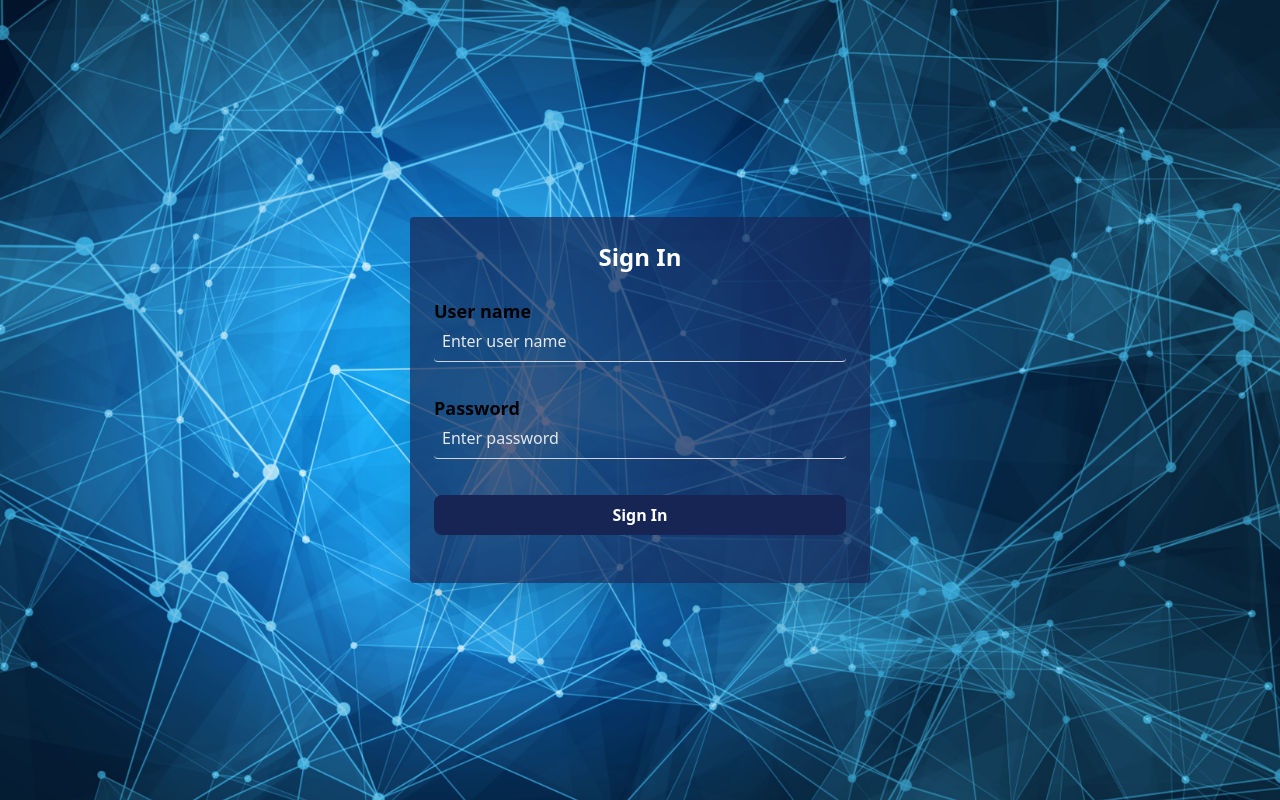
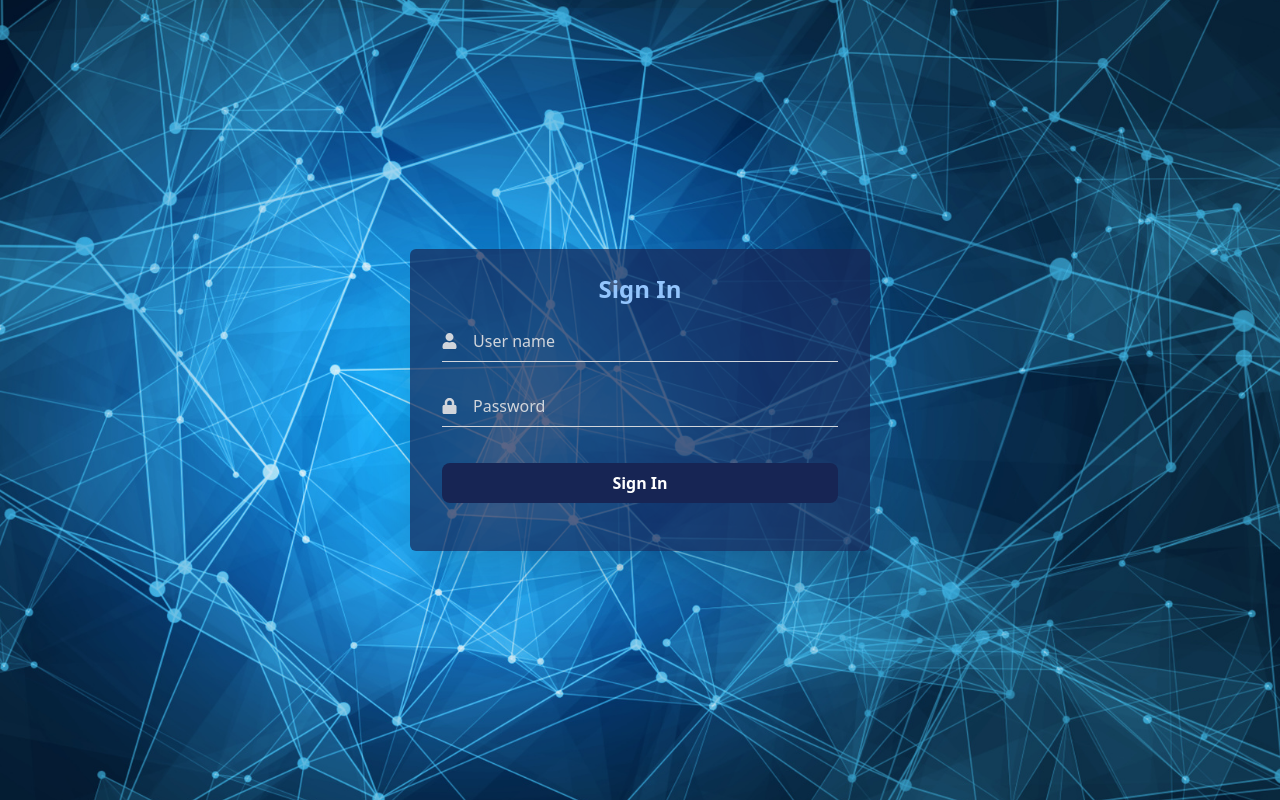
Before and after one commit to MUTHUAKALYA/login-page, a React (Vite) app: page / in a window 1280 px wide. Built offline with nearby package versions, Linux system fonts and the light colour scheme.

Commit message:
react icons and ui modification

```diff
--- a/package.json
+++ b/package.json
@@ -12,7 +12,8 @@
   "dependencies": {
     "react": "^18.3.1",
     "react-dom": "^18.3.1",
-    "react-hook-form": "^7.52.1"
+    "react-hook-form": "^7.52.1",
+    "react-icons": "^5.2.1"
   },
   "devDependencies": {
     "@types/react": "^18.3.3",
--- a/src/components/FormInput.jsx
+++ b/src/components/FormInput.jsx
@@ -1,26 +1,17 @@
 import PropTypes from "prop-types";
 
-const FormInput = ({ type, name, label, placeholder, register, error }) => {
+const FormInput = ({ type, name, placeholder, register }) => {
   return (
     <>
-      <div className="space-y-1 ">
-        <label htmlFor={name} className="text-lg font-bold">
-          {label}
-        </label>
       <input
         id={name}
         name={name}
         type={type}
         placeholder={placeholder}
-          className={`px-2 pb-2 rounded  bg-transparent text-gray-100  placeholder-gray-200 block w-full outline-none ${
-            error
-              ? "border-b border-red-600 placeholder-gray-400"
-              : "border-b border-gray-300"
-          }`}
+        autoComplete="off"
+        className={`px-2 pb-0 rounded  bg-transparent text-gray-100  placeholder-gray-300 block w-full outline-none relative`}
         {...register}
       />
-        {/* <hr className="border border-red-950" /> */}
-      </div>
     </>
   );
 };
@@ -28,9 +19,7 @@ const FormInput = ({ type, name, label, placeholder, register, error }) => {
 FormInput.propTypes = {
   type: PropTypes.string,
   name: PropTypes.string,
-  label: PropTypes.string,
   placeholder: PropTypes.string,
-  error: PropTypes.string,
   handleOnChange: PropTypes.func,
 };
 
--- a/src/pages/LoginPage.jsx
+++ b/src/pages/LoginPage.jsx
@@ -2,6 +2,9 @@ import React from "react";
 import { useForm } from "react-hook-form";
 import FormButton from "../components/FormButton";
 import FormInput from "../components/FormInput";
+
+import { FaUser } from "react-icons/fa";
+import { FaLock } from "react-icons/fa";
 
 const LoginPage = () => {
   const {
@@ -17,17 +20,25 @@ const LoginPage = () => {
 
   return (
     <div className="bg-custom-image  bg-center bg-no-repeat bg-cover h-screen flex justify-center items-center">
-      <div className="bg-blue-950 p-6 rounded w-[460px] mx-auto bg-opacity-70  shadow-2xl">
-        <p className="text-white font-extrabold text-2xl text-center">
+      <div className="bg-blue-950 px-8 py-6 rounded-md w-[460px] mx-auto bg-opacity-70  shadow-2xl">
+        <p className="text-blue-300 font-extrabold text-2xl text-center">
           Sign In
         </p>
         <form className=" my-6 space-y-8" onSubmit={handleSubmit(sendInfo)}>
           {/* username field*/}
+
+          <div
+            className={`flex justify-center items-center pb-2 gap-x-2  ${
+              errors.userName
+                ? "border-b border-red-600"
+                : "border-b border-gray-300"
+            }`}
+          >
+            <FaUser className="text-gray-300" />
             <FormInput
               type="text"
-            label={"User name"}
               name="userName"
-            placeholder={"Enter user name"}
+              placeholder={"User name"}
               register={register("userName", {
                 required: "This Field is required",
                 minLength: {
@@ -41,15 +52,24 @@ const LoginPage = () => {
               })}
               error={errors.userName}
             />
+          </div>
           {errors.userName && (
             <small className="text-red-500">{errors.userName.message}</small>
           )}
+
           {/* password field */}
+          <div
+            className={`flex justify-center items-center pb-2 gap-x-2 ${
+              errors.password
+                ? "  border-b  border-red-600"
+                : "  border-b  border-gray-300"
+            }`}
+          >
+            <FaLock className="text-gray-300" />
             <FormInput
-            type="text"
-            label={"Password"}
+              type="password"
               name="password"
-            placeholder={"Enter password"}
+              placeholder={"Password"}
               register={register("password", {
                 required: "This Field is required",
                 minLength: {
@@ -63,9 +83,11 @@ const LoginPage = () => {
               })}
               error={errors.password}
             />
+          </div>
           {errors.password && (
             <small className="text-red-500">{errors.password.message}</small>
           )}
+
           <FormButton label="Sign In" />
         </form>
       </div>
```
Also changed, not shown: 1 other file (tests, documents, lock files or other folders). Lines whose indentation alone changed are shown as unchanged.
